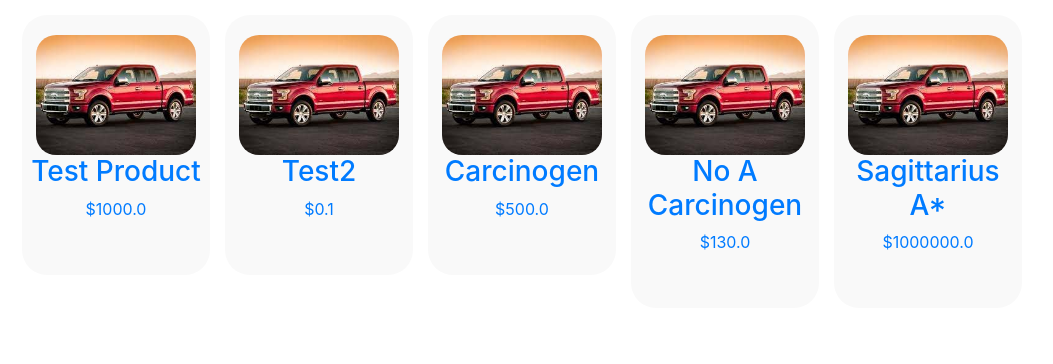
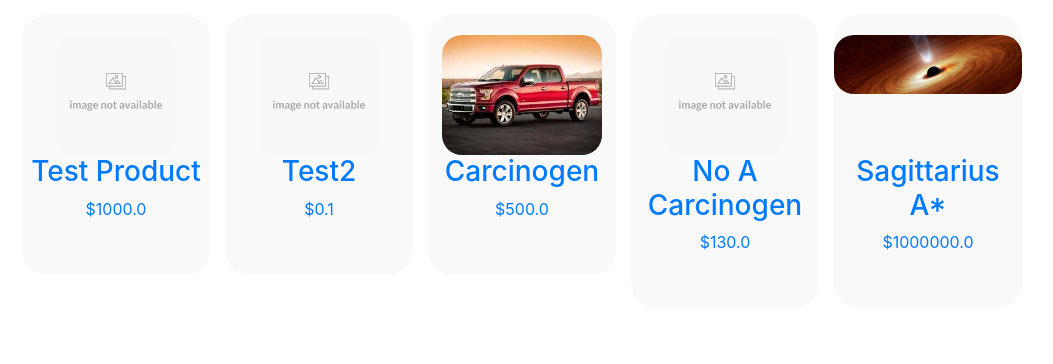
Before and after one commit to ShaunJorstad/Simple-Ecommerce-Site, a Flask app: page /products in a window 1280 px wide. Shown: the part 56-420 px from the top of the page, without its empty margins (63-1116 px from the left). Run offline with Flask 2, Linux system fonts and the light colour scheme; data comes from the database, SQL or seed files in the repository; both versions use the stored data as it was after the commit; parts of the project's set-up code (start-up, migrations or seed data) failed here and were passed over; some libraries are stand-ins or nearby versions.

Commit message:
Can now upload image which will be displyaed on products page

```diff
--- a/garage_sale/__init__.py
+++ b/garage_sale/__init__.py
@@ -25,7 +25,8 @@ def make_g(function):
 
 
 server_dir = os.path.dirname(__file__)
-image_dir = os.path.join(server_dir, 'static/images/users')
+user_image_dir = os.path.join(server_dir, 'static/images/users')
+product_image_dir = os.path.join(server_dir, 'static/images/products')
 
 app = Flask(__name__)
 app.config['SEND_FILE_MAX_AGE_DEFAULT'] = 0
--- a/garage_sale/data_structures.py
+++ b/garage_sale/data_structures.py
@@ -41,6 +41,9 @@ class Product:
         self.image_file = image_file
         self.condition = condition
 
+    def set_image_name(self, image_name):
+        self.image_file = image_name
+
     def add_to_database(self):
         conn = database()
         c = conn.cursor()
--- a/garage_sale/routes.py
+++ b/garage_sale/routes.py
@@ -1,14 +1,15 @@
 import os
-import stripe
+import uuid
 from datetime import datetime, timedelta
 
+import stripe
 from flask import session, redirect, url_for, render_template, request, flash, jsonify
 
-from garage_sale import app, image_dir
+from garage_sale import app, user_image_dir, product_image_dir
 from garage_sale.database import database
 from garage_sale.forms import LoginForm, RegistrationForm, CreateProductForm, SettingsForm
+from garage_sale.security import hash_password, pep
 from garage_sale.utils import logout_helper, login_required, authenticate
-from garage_sale.security import hash_password, pep
 
 
 @app.route('/')
@@ -36,7 +37,6 @@ def logout():
 def product_list():
     db = database()
     c = db.cursor()
-
 
     if request.method == 'POST':
         value = request.form.get("value")
@@ -99,7 +99,16 @@ def sell_post():
     sell_form = CreateProductForm()
 
     if sell_form.validate_on_submit():
-        sell_form.to_product().add_to_database()
+        print(sell_form.image_file.data)
+        _, extension = os.path.splitext(sell_form.image_file.data.filename)
+        image_file_name = str(uuid.uuid1()) + extension
+
+        sell_form.image_file.data.save(os.path.join(product_image_dir, image_file_name))
+
+        new_product = sell_form.to_product()
+        new_product.set_image_name(image_file_name)
+
+        new_product.add_to_database()
         return redirect(url_for('home'))
     else:
         flash("Invalid. Please try again.")
@@ -140,7 +149,7 @@ def register_post():
 
     if form.validate_on_submit():
         _, extension = os.path.splitext(form.profile_image.data.filename)
-        form.profile_image.data.save(os.path.join(image_dir, str(form.email.data) + extension))
+        form.profile_image.data.save(os.path.join(user_image_dir, str(form.email.data) + extension))
 
         if form.to_user().add_to_database(extension):
             return redirect(url_for('home'))
@@ -203,10 +212,10 @@ def settings():
 
         if form.profile_image.data is not None:
             _, extension = os.path.splitext(form.profile_image.data.filename)
-            form.profile_image.data.save(os.path.join(image_dir, str(form.email.data) + extension))
+            form.profile_image.data.save(os.path.join(user_image_dir, str(form.email.data) + extension))
         else:
-            old_profile = os.path.join(image_dir, str(usr[2])) + '.jpg'
-            new_profile = os.path.join(image_dir, form.email.data) + '.jpg'
+            old_profile = os.path.join(user_image_dir, str(usr[2])) + '.jpg'
+            new_profile = os.path.join(user_image_dir, form.email.data) + '.jpg'
             os.rename(r''+old_profile ,r''+new_profile)
 
         flash("Settings have been updated")
--- a/garage_sale/static/styles/add_product.css
+++ b/garage_sale/static/styles/add_product.css
@@ -1,8 +1,12 @@
 .product-image {
   margin: 16px;
-  max-width: 500px;
+  max-width: 400px;
   min-width: 200px;
   height: auto;
+}
+
+.submit-button {
+  margin: 32px 8px 8px 8px;
 }
 
 #sell {
--- a/garage_sale/static/styles/add_product.sass
+++ b/garage_sale/static/styles/add_product.sass
@@ -1,8 +1,11 @@
 .product-image
   margin: 16px
-  max-width: 500px
+  max-width: 400px
   min-width: 200px
   height: auto
 
+.submit-button
+  margin: 32px 8px 8px 8px
+
 #sell
   color: black
--- a/garage_sale/static/styles/products.css
+++ b/garage_sale/static/styles/products.css
@@ -19,16 +19,24 @@
     transition: all .35s ease-in-out;
 }
 
-.prodImg{
-    display: block;
-
+.product-image {
     height: 120px;
-    border-radius: 20px;
+    max-width: 188px;
+    overflow: hidden;
 
     /* padding-top: 15px; */
     margin-top: 20px;
     margin-left: auto;
     margin-right: auto;
+}
+
+.product-image img {
+    display: block;
+    border-radius: 20px;
+    margin: auto;
+
+    max-width: 188px;
+    max-height: 120px;
 }
 
 .prodTitle{
--- a/garage_sale/templates/base/macros.j2
+++ b/garage_sale/templates/base/macros.j2
@@ -28,8 +28,8 @@
     </div>
 {% endmacro %}
 
-{% macro form(method='post') %}
-    <form method="{{ method }}">
+{% macro form(method='post', enctype='') %}
+    <form method="{{ method }}" {% if enctype != '' %} enctype="{{ enctype }}" {% endif %}>
         {{ caller() }}
     </form>
 {% endmacro %}
--- a/garage_sale/templates/products.j2
+++ b/garage_sale/templates/products.j2
@@ -1,4 +1,3 @@
-
 {% extends "base/base.j2" %}
 {% import "base/macros.j2" as macro %}
 
@@ -8,21 +7,27 @@
     {{ macro.css_stylesheet(url_for('static', filename='styles/products.css')) }}
 {% endblock %}
 {% block content %}
-<body>
+    <body>
     {{ super() }}
     <div class="closesCart container">
         {% for p in products %}
-                <div class="product" id="{{p[0]}}">
-                    <a href="{{ url_for('product', product_id=p[0])}}">
-                    <img class="prodImg" src="/static/images/prodID.jpg" alt="product image">
-                    <h3 class="prodTitle">{{p[1]}}</h3>
-                    <p class="price">${{p[2]}}</p>
-                    </a>
-                    <div class="center">
-                        <button onclick="addProductToCart('{{p[1]}}', {{p[2]}}, '{{p[3]}}')"  class="btn btn-primary addToCartBtn">Add To Cart</button>
+            <div class="product" id="{{ p[0] }}">
+                <a href="{{ url_for('product', product_id=p[0]) }}">
+                    <div class="product-image">
+                        <img class="prodImg"
+                             src="{{ url_for('static', filename=('images/products/' + p[5]) if p[5] else "images/product_image_not_available.png") }}"
+                             alt="product image">
                     </div>
+                    <h3 class="prodTitle">{{ p[1] }}</h3>
+                    <p class="price">${{ p[2] }}</p>
+                </a>
+                <div class="center">
+                    <button onclick="addProductToCart('{{ p[1] }}', {{ p[2] }}, '{{ p[3] }}')"
+                            class="btn btn-primary addToCartBtn">Add To Cart
+                    </button>
                 </div>
+            </div>
         {% endfor %}
     </div>
-</body>
+    </body>
 {% endblock %}
```
Also changed, not shown: garage_sale/templates/create_product.j2 (+8 -4 lines), database.sqlite3, garage_sale/static/images/product_image_not_available.png (added), garage_sale/static/images/products/4972633f-3507-11eb-955c-54271ea56ac2.jpg (added), 1 other file.
